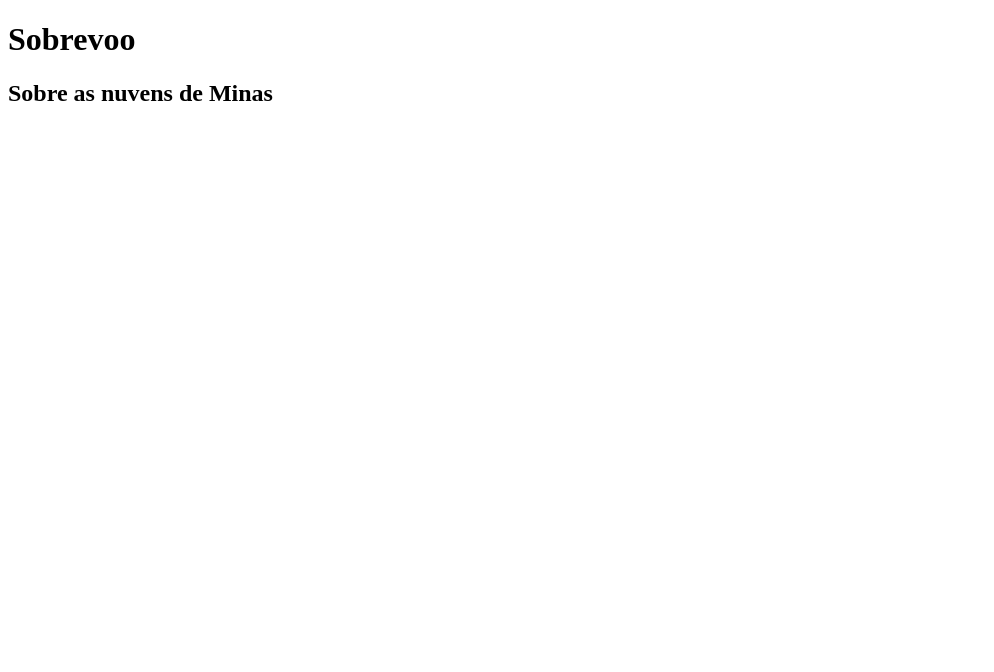
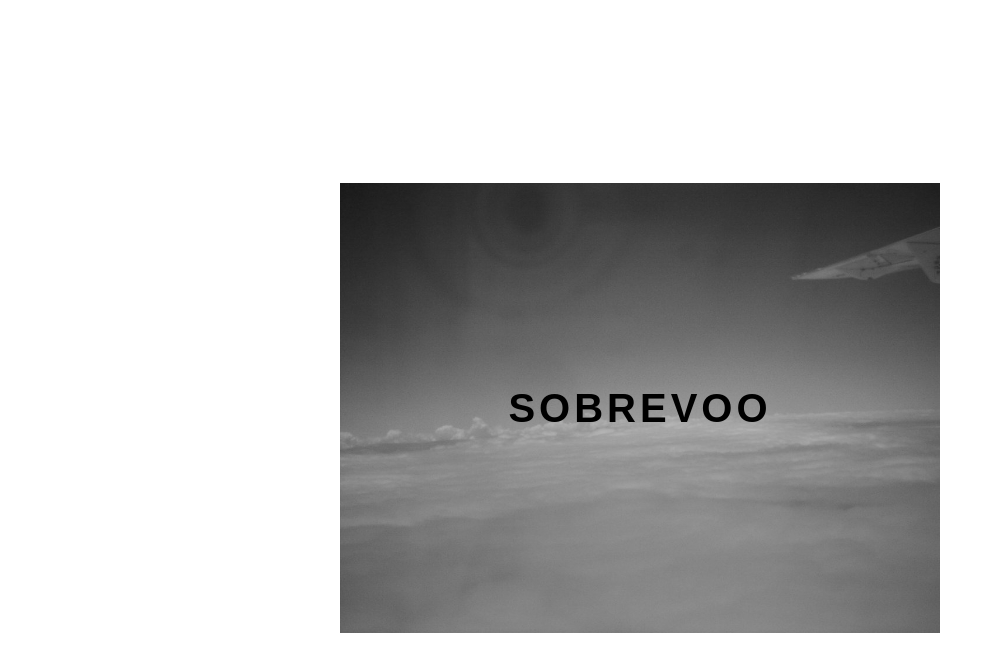
Before and after one commit to aarosa3/Exercicio-aulas, a plain HTML site: page Modulo2/Hamburguer/index.html in a window 1280 px wide. Shown: the whole page, without its empty margins (0-994 px from the left). Drawn offline with Linux system fonts and the light colour scheme.

Commit message:
aulas 16-06-2022

```diff
--- /dev/null
+++ b/Modulo2/Hamburguer/Menu/style-menu.css
@@ -0,0 +1,52 @@
+* {
+    padding: 0;
+    margin: 0;
+    box-sizing: border-box;
+}
+
+.principal {
+    background-color: rgb(161, 157, 157);
+    width: 100%;
+    height: 100vh;
+    display: flex;
+    justify-content: center;
+    align-items: center;
+}
+
+.checkbox {
+    height: 100px;
+    width: 100px;
+    display: flex;
+    justify-content: center;
+    position: relative;
+    cursor: pointer;
+}
+
+.checkbox .trace {
+    width: 90px;
+    height: 8px;
+    background-color: blue;
+    position: absolute;
+    border-radius: 4px;
+    transition: 0.5s ease-in-out;
+}
+
+.checkbox .trace:nth-child(1) {
+    top: 26px;
+    transform: rotate(0);
+}
+
+.checkbox .trace:nth-child(2) {
+    top: 46px;
+    transform: rotate(0);
+}
+
+.checkbox .trace:nth-child(3) {
+    top: 66px;
+    transform: rotate(0);
+}
+
+
+#toggle {
+    display: none;
+}
--- a/Modulo2/Hamburguer/index.html
+++ b/Modulo2/Hamburguer/index.html
@@ -1,17 +1,19 @@
 <!DOCTYPE html>
-<html>
+<html lang="en">
     <head>
         <meta charset="utf-8">
-        <title>
-            Nuvens
-        </title>
+        <meta name="viewport" content="width = device-width, initial-scale = 1.0">
+        <link rel="stylesheet" href="style.css">
+        <title>Nuvem</title>
     </head>
     <body>
-        <header>
-            <h1>Sobrevoo</h1>
-        </header>
-        <header>
-            <h2>Sobre as nuvens de Minas</h2>
-        </header>
+        <div class="container">
+            <div class="card">
+                <div class="card-principal">
+                    <h2>Sobrevoo</h2>
+                    <p>Sobre as nuvens de Minas</p>
+                </div>
+            </div>
+        </div>
     </body>
 </html>
--- /dev/null
+++ b/Modulo2/Hamburguer/style.css
@@ -0,0 +1,80 @@
+body {
+    font-family: sans-serif;
+}
+
+.container {
+    width: 100%;
+    height: 100vh;
+    display: flex;
+    justify-content: center;
+    align-items: center;
+}
+
+.card {
+    height: 450px;
+    width: 600px;
+    background-image: url("./DSCI0065.JPG");
+    background-position: center;
+    background-repeat: no-repeat;
+    background-size: cover;
+    display: flex;
+    justify-content: center;
+    align-items: center;
+    filter: grayscale(1);
+    color: black;
+    cursor: pointer;
+    transition: 0.3s;
+}
+
+.card-principal {
+    text-align: center;
+    display: flex;
+    flex-direction: column;
+    justify-content: center;
+    align-items: center;
+    position: relative;
+}
+
+.card-principal::before {
+    content: "";
+    position: absolute;
+    height: 100px;
+    width: 100px;
+    display: block;
+    border: 1px solid black;
+    opacity: 0;
+    transition: 0.3s;
+}
+
+.card-principal h2 {
+    font-size: 40px;
+    text-transform: uppercase;
+    letter-spacing: 4px;
+    margin: 0;
+    transition: 0.3s;
+}
+
+.card-principal p {
+    font-size: 0;
+    visibility: hidden;
+    opacity: 0;
+    font-weight: bold;
+    text-transform: uppercase;
+    transition: 0.3s;
+}
+
+.card:hover {
+    filter: unset;
+}
+
+.card:hover >.card-principal::before {
+    height: 300px;
+    width: 400px;
+    opacity: 1;
+}
+
+.card:hover > .card-principal p {
+    opacity: 1;
+    visibility: visible;
+    font-size: 14px;
+}
--- a/Modulo2/meu primeiro codigo/stile.css
+++ b/Modulo2/meu primeiro codigo/stile.css
@@ -36,5 +36,6 @@ body {
 }
 
 .img-post {
-    margin: 15px;
+    margin: auto;
+    width: 98%;
 }
```
Also changed, not shown: Modulo2/Hamburguer/Menu/index-menu.html (added, +22 -0 lines).
